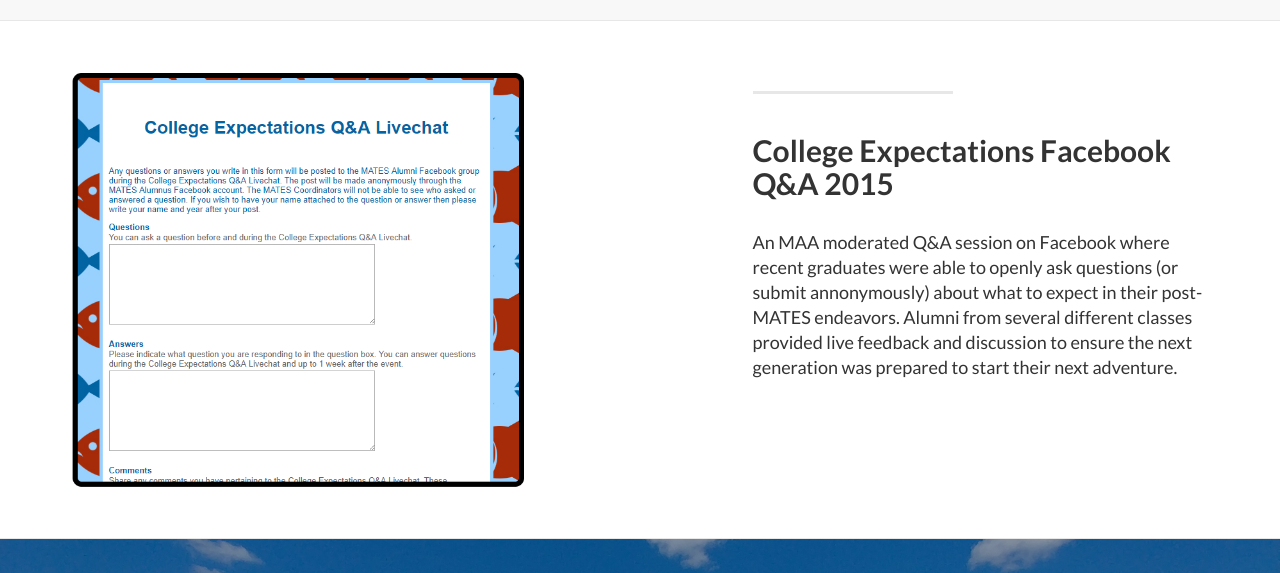
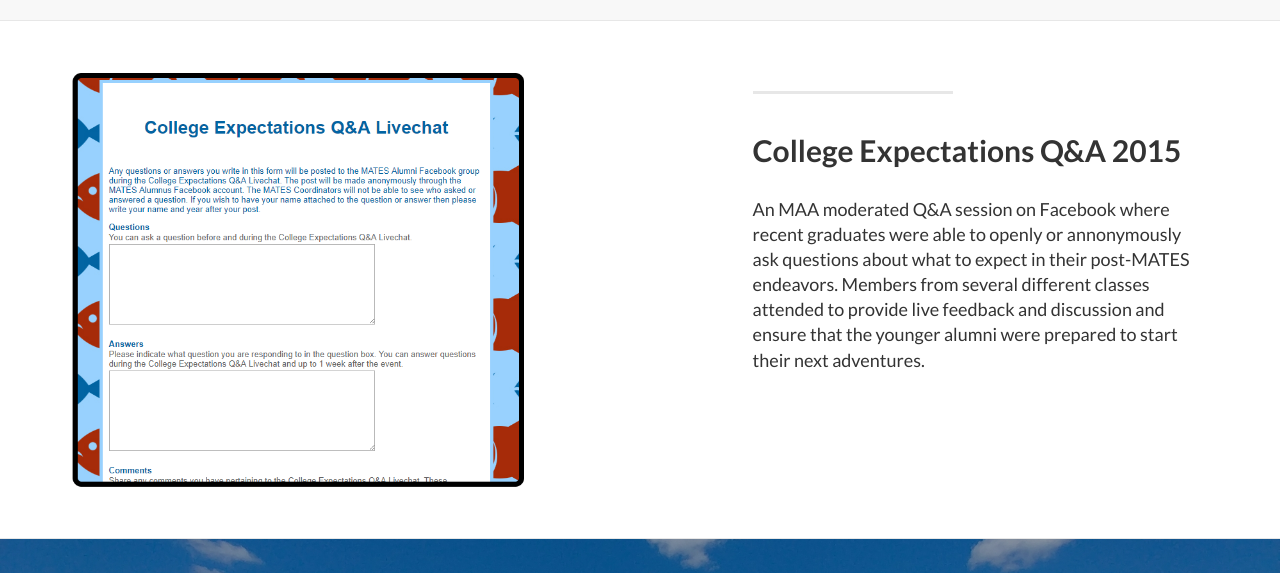
Before and after one commit to matesalumni/matesalumni.github.io, a plain HTML site: page index.html in a window 1280 px wide. Shown: the part 1160-1733 px from the top of the page. Drawn offline with Linux system fonts and the light colour scheme.

Commit message:
update QA 2015 description

```diff
--- a/index.html
+++ b/index.html
@@ -129,8 +129,8 @@
                 <div class="col-lg-5 col-lg-offset-1 col-sm-push-6  col-sm-6">
                     <hr class="section-heading-spacer">
                     <div class="clearfix"></div>
-                    <h2 class="section-heading">College Expectations Facebook Q&amp;A 2015</h2>
-                    <p class="lead">An MAA moderated Q&amp;A session on Facebook where recent graduates were able to openly ask questions (or submit annonymously) about what to expect in their post-MATES endeavors. Alumni from several different classes provided live feedback and discussion to ensure the next generation was prepared to start their next adventure.</p>
+                    <h2 class="section-heading">College Expectations Q&amp;A 2015</h2>
+                    <p class="lead">An MAA moderated Q&amp;A session on Facebook where recent graduates were able to openly or annonymously ask questions about what to expect in their post-MATES endeavors. Members from several different classes attended to provide live feedback and discussion and ensure that the younger alumni were prepared to start their next adventures.</p>
                 </div>
                 <div class="col-lg-5 col-sm-pull-6  col-sm-6">
                     <img class="img-responsive" src="img/qa 2015 form.PNG" alt="College Expectations 2015 Question Form">
```
